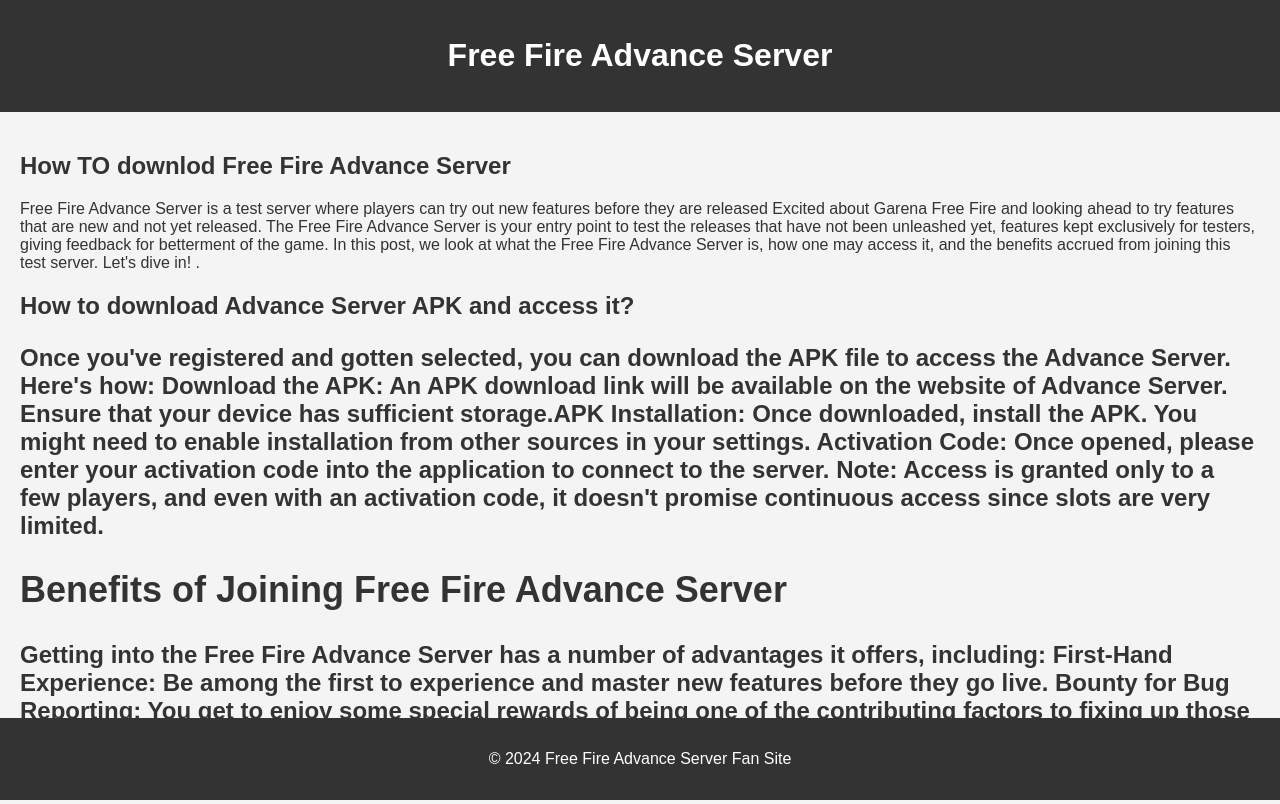
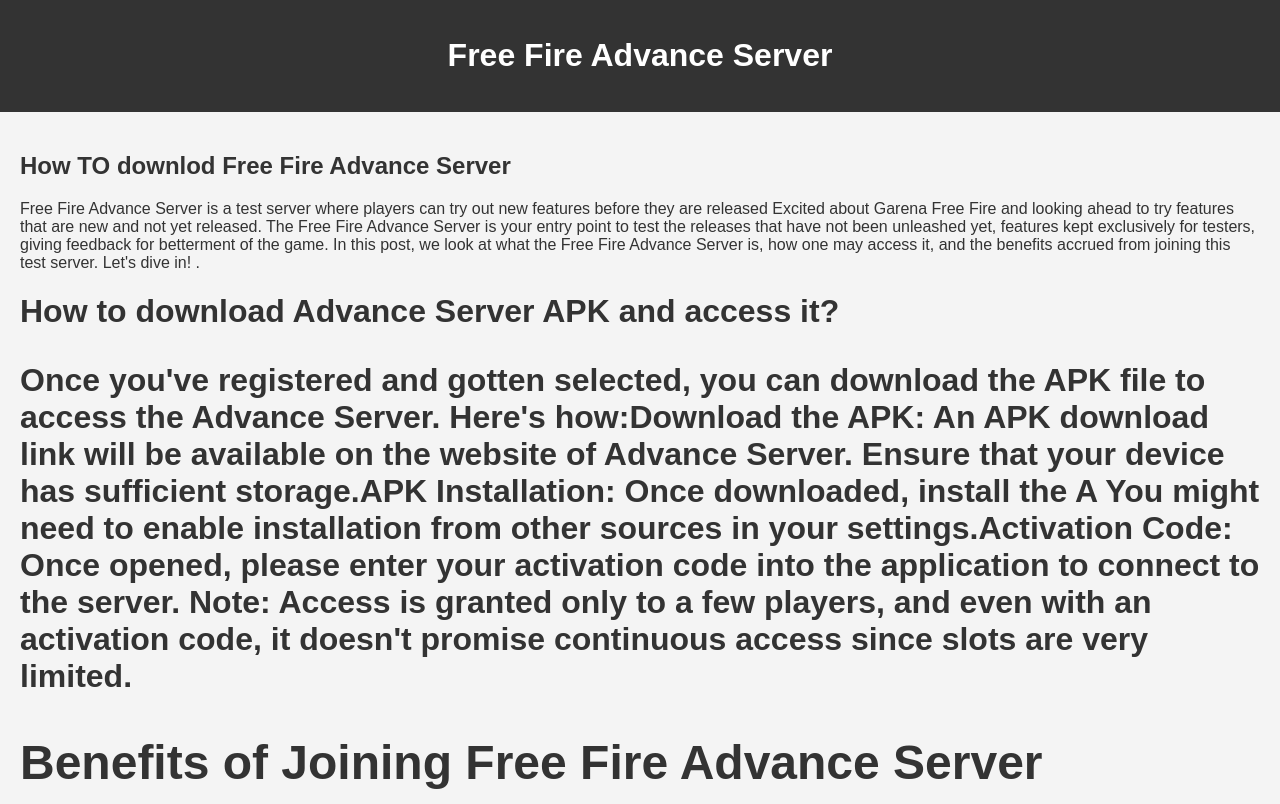
Before and after one commit to jatx1/free-fire-advance-server, a plain HTML site: page index.html in a window 1280 px wide. Shown: the top 804 px of the page. Drawn offline with Linux system fonts and the light colour scheme.

Commit message:
Update index.html

```diff
--- a/index.html
+++ b/index.html
@@ -17,17 +17,12 @@
 
 .</p>
         </section>
-             <h2>How to download Advance Server APK and access it?
-            </p>Once you've registered and gotten selected, you can download the APK file to access the Advance Server. Here's how:
-               Download the APK: An APK download link will be available on the website of Advance Server.
-               Ensure that your device has sufficient storage.APK Installation: Once downloaded, install the APK.
-               You might need to enable installation from other sources in your settings.
+             <h1>How to download Advance Server APK and access it?
+            </p>Once you've registered and gotten selected, you can download the APK file to access the Advance Server. Here's how:Download the APK: An APK download link will be available on the website of Advance Server. Ensure that your device has sufficient storage.APK Installation: Once downloaded, install the A You might need to enable installation from other sources in your settings.Activation Code: Once opened, please enter your activation code into the application to connect to the server.
 
-Activation Code: Once opened, please enter your activation code into the application to connect to the server.
-
-Note: Access is granted only to a few players, and even with an activation code, it doesn't promise continuous access since slots are very limited.
+Note: Access is granted only to a few players, and even with an activation code, it doesn't promise continuous access since slots are very limited.</p>
         <section>
-            <h2>Benefits of Joining Free Fire Advance Server</h2>
+            <h1>Benefits of Joining Free Fire Advance Server</h2>
             <p>Getting into the Free Fire Advance Server has a number of advantages it offers, including:
 
 First-Hand Experience: Be among the first to experience and master new features before they go live.
@@ -35,8 +30,6 @@ Bounty for Bug Reporting: You get to enjoy some special rewards of being one of
 Influence Future Updates: Your feedback will help set the course for future updates and gamplay.</p>
         </section>
     </main>
-    <footer>
-        <p>&copy; 2024 Free Fire Advance Server Fan Site</p>
-    </footer>
+
 </body>
 </html>
```
